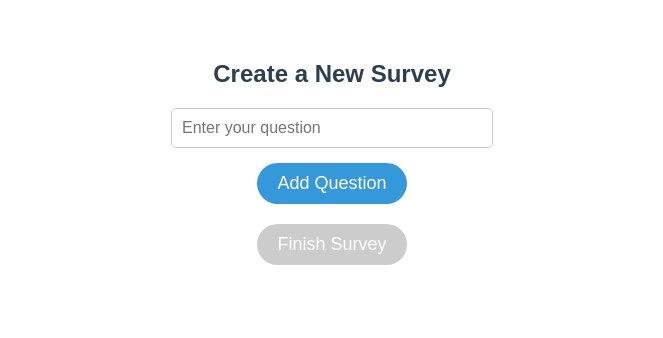
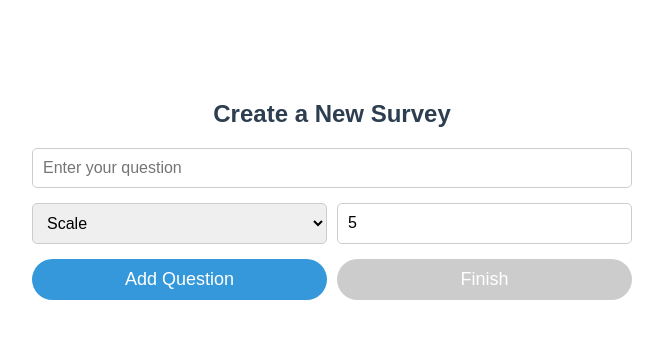
Before and after one commit to codevalley/percept, a Vue app in the folder webapp/: page / in a window 1280 px wide. Both pictures are taken after a click on the button "Create". Shown: the top 338 px of the page, without its empty margins (308-971 px from the left). Built offline with nearby package versions, Linux system fonts and the light colour scheme.

Commit message:
Improved UI for creation flow

```diff
--- a/webapp/src/components/CreateView.vue
+++ b/webapp/src/components/CreateView.vue
@@ -1,17 +1,58 @@
 <template>
   <div class="create">
-    <h2>Create a New Survey</h2>
-    <form @submit.prevent="addQuestion">
-      <input v-model="newQuestion" type="text" placeholder="Enter your question" required>
-      <button type="submit" class="btn">Add Question</button>
-    </form>
+    <h2>{{ creationStage === 'questions' ? 'Create a New Survey' : 'Complete Your Survey' }}</h2>
+
+    <!-- Question Creation Stage -->
+    <div v-if="creationStage === 'questions'" class="question-creation">
+      <div class="input-row">
+        <input v-model="newQuestion.text" type="text" placeholder="Enter your question" required>
+      </div>
+      <div class="input-row">
+        <select v-model="newQuestion.response_type" required>
+          <option value="scale">Scale</option>
+          <option value="boolean">Yes/No</option>
+        </select>
+        <input v-if="newQuestion.response_type === 'scale'" v-model.number="newQuestion.response_scale_max" type="number" min="2" max="10" placeholder="Max scale value" required>
+      </div>
+      <div class="input-row">
+        <button @click="addQuestion" class="btn">Add Question</button>
+        <button @click="startSurveyCompletion" class="btn" :disabled="questions.length === 0">Finish</button>
+      </div>
+    </div>
+
     <ul class="question-list">
-      <li v-for="question in questions" :key="question.id">{{ question.text }}</li>
+      <li v-for="(question, index) in questions" :key="question.id" class="question-item">
+        <span>{{ question.text }}</span>
+        <span class="question-type" :class="question.response_type">
+          {{ question.response_type === 'scale' ? `Scale (1-${question.response_scale_max})` : 'Yes/No' }}
+        </span>
+
+        <!-- Creator Answer Section -->
+        <div v-if="creationStage === 'completion'" class="creator-answer">
+          <div v-if="question.response_type === 'scale'" class="scale-answers">
+            <button
+              v-for="n in question.response_scale_max"
+              :key="n"
+              @click="selectAnswer(index, n)"
+              :class="['answer-btn', { selected: creatorAnswers[index] === n }]"
+            >
+              {{ n }}
+            </button>
+          </div>
+          <div v-else class="boolean-answers">
+            <button @click="selectAnswer(index, true)" :class="['answer-btn', { selected: creatorAnswers[index] === true }]">Yes</button>
+            <button @click="selectAnswer(index, false)" :class="['answer-btn', { selected: creatorAnswers[index] === false }]">No</button>
+          </div>
+        </div>
+      </li>
     </ul>
-    <button @click="finishSurvey" class="btn" :disabled="questions.length === 0 || isLoading">
-      <span v-if="!isLoading">Finish Survey</span>
+
+    <!-- Submit Survey Button -->
+    <button v-if="creationStage === 'completion' && !showSuccess" @click="finishSurvey" class="btn" :disabled="!allQuestionsAnswered || isLoading">
+      <span v-if="!isLoading">Submit Survey</span>
       <span v-else class="loader"></span>
     </button>
+
     <div v-if="showSuccess" class="success-message">
       <h3>Survey Created Successfully!</h3>
       <p>Survey ID: {{ createdSurveyId }}</p>
@@ -28,24 +69,45 @@ export default {
   name: 'CreateView',
   data() {
     return {
-      newQuestion: '',
+      creationStage: 'questions',
+      newQuestion: {
+        text: '',
+        response_type: 'scale',
+        response_scale_max: 5
+      },
       questions: [],
+      creatorAnswers: [],
       isLoading: false,
       showSuccess: false,
       createdSurveyId: null,
       errorMessage: ''
     }
   },
+  computed: {
+    allQuestionsAnswered() {
+      return this.creatorAnswers.length === this.questions.length &&
+             this.creatorAnswers.every(answer => answer !== null && answer !== undefined);
+    }
+  },
   methods: {
     addQuestion() {
-      this.questions.push({
+      const question = {
         id: Date.now(),
-        text: this.newQuestion,
-        response_type: 'scale',
-        response_scale_max: 10,
-        creator_answer: 5
-      });
-      this.newQuestion = '';
+        text: this.newQuestion.text,
+        response_type: this.newQuestion.response_type,
+        response_scale_max: this.newQuestion.response_type === 'scale' ? this.newQuestion.response_scale_max : undefined
+      };
+      this.questions.push(question);
+      this.newQuestion.text = '';
+      this.newQuestion.response_type = 'scale';
+      this.newQuestion.response_scale_max = 5;
+    },
+    startSurveyCompletion() {
+      this.creationStage = 'completion';
+      this.creatorAnswers = new Array(this.questions.length).fill(null);
+    },
+    selectAnswer(index, value) {
+      this.creatorAnswers[index] = value;
     },
     async finishSurvey() {
       this.isLoading = true;
@@ -54,17 +116,19 @@ export default {
         const surveyData = {
           title: "New Survey",
           description: "Survey created via Backfeed",
-          questions: this.questions
+          questions: this.questions.map((q, index) => ({
+            ...q,
+            creator_answer: this.creatorAnswers[index]
+          }))
         };
         const response = await api.createSurvey(surveyData);
         console.log('Survey created', response.data);
         this.createdSurveyId = response.data.survey_id;
         this.showSuccess = true;
-        this.questions = [];
         this.celebrateSuccess();
       } catch (error) {
         console.error('Error creating survey:', error);
-        this.errorMessage = 'Error creating survey. Please try again.'+error;
+        this.errorMessage = 'Error creating survey. Please try again.' + error;
       } finally {
         this.isLoading = false;
       }
@@ -81,23 +145,34 @@ export default {
 </script>
 
 <style scoped>
-form {
+.create {
+  max-width: 600px;
+  margin: 0 auto;
+  padding: 20px;
+}
+
+.question-creation {
   display: flex;
   flex-direction: column;
-  align-items: center;
   gap: 15px;
   margin-bottom: 20px;
 }
 
-input {
+.input-row {
+  display: flex;
+  gap: 10px;
+}
+
+input, select {
+  flex: 1;
   padding: 10px;
   font-size: 16px;
   border: 1px solid #ccc;
   border-radius: 5px;
-  width: 300px;
 }
 
 .btn {
+  flex: 1;
   padding: 10px 20px;
   font-size: 18px;
   border: none;
@@ -118,9 +193,62 @@ input {
 }
 
 .question-list {
-  text-align: left;
-  max-width: 500px;
-  margin: 0 auto 20px;
+  list-style-type: none;
+  padding: 0;
+  margin-bottom: 20px;
+}
+
+.question-item {
+  display: flex;
+  flex-direction: column;
+  padding: 10px;
+  border: 1px solid #e0e0e0;
+  border-radius: 5px;
+  margin-bottom: 10px;
+}
+
+.question-type {
+  font-size: 0.8em;
+  padding: 3px 8px;
+  border-radius: 12px;
+  align-self: flex-start;
+  margin-top: 5px;
+}
+
+.question-type.scale {
+  background-color: #e1f5fe;
+  color: #0277bd;
+}
+
+.question-type.boolean {
+  background-color: #f1f8e9;
+  color: #558b2f;
+}
+
+.creator-answer {
+  margin-top: 10px;
+}
+
+.scale-answers, .boolean-answers {
+  display: flex;
+  gap: 10px;
+  flex-wrap: wrap;
+}
+
+.answer-btn {
+  padding: 10px 15px;
+  font-size: 16px;
+  border: 1px solid #e0e0e0;
+  background-color: #f5f5f5;
+  border-radius: 20px;
+  cursor: pointer;
+  transition: all 0.3s ease;
+}
+
+.answer-btn.selected {
+  background-color: #3498db;
+  color: white;
+  border-color: #3498db;
 }
 
 .loader {
```
